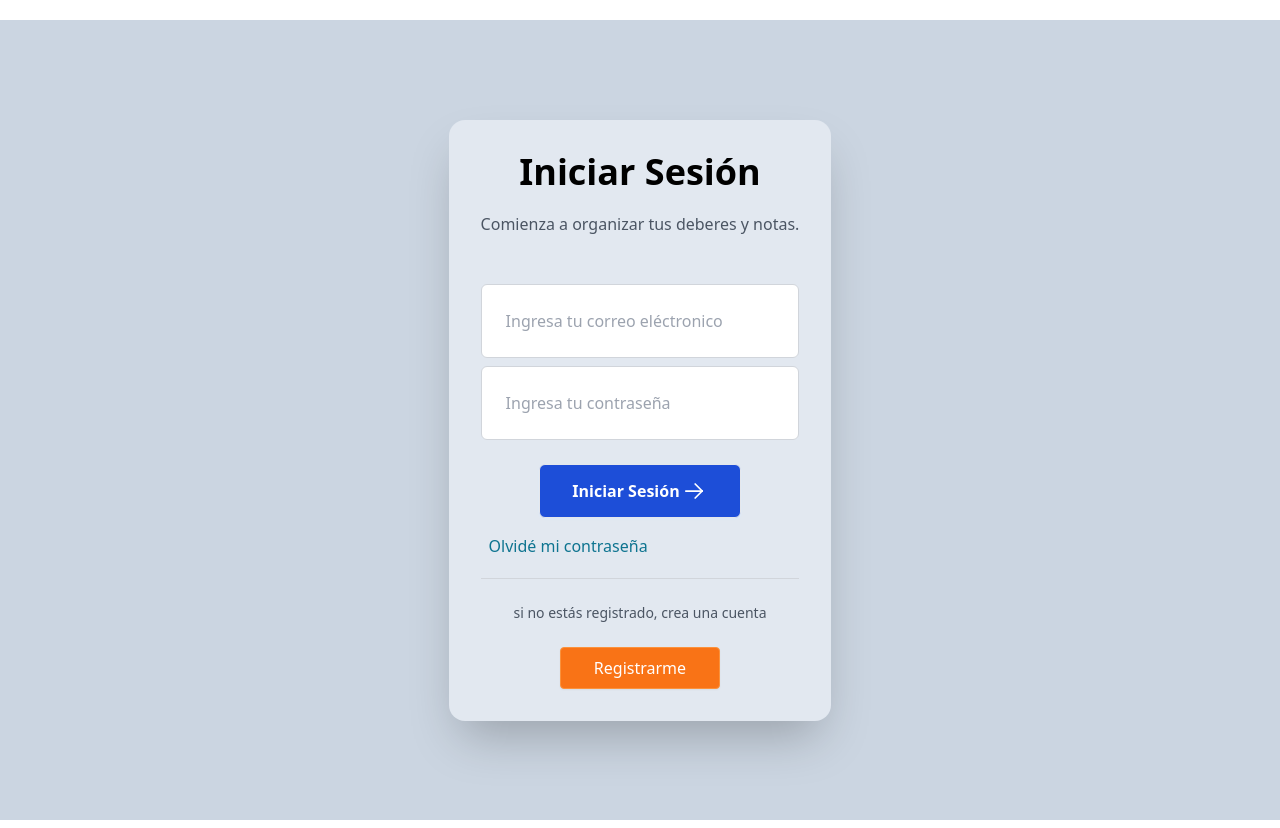
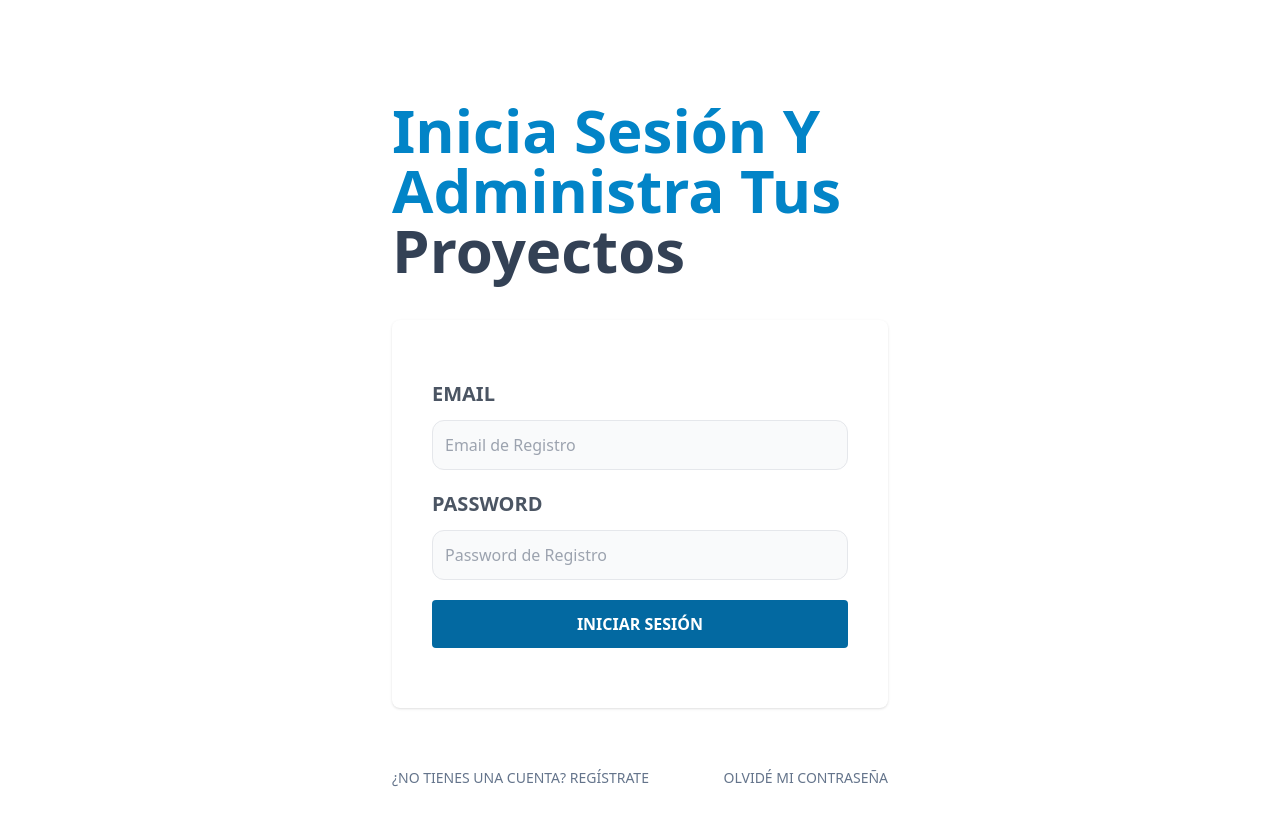
Before and after one commit to GOJAx64/frontend-virtual-whiteboard, a React (Vite) app: page / in a window 1280 px wide. Built offline with nearby package versions, Linux system fonts and the light colour scheme.

Commit message:
Creating pages for register, login, newPassword, forgotPassword, confirmAccount

```diff
--- a/index.html
+++ b/index.html
@@ -4,9 +4,9 @@
     <meta charset="UTF-8" />
     <link rel="icon" type="image/svg+xml" href="/vite.svg" />
     <meta name="viewport" content="width=device-width, initial-scale=1.0" />
-    <title>Vite + React</title>
+    <title>Pizarrón Virtual</title>
   </head>
-  <body>
+  <body class="bg-slate-100 min-h-screen">
     <div id="root"></div>
     <script type="module" src="/src/main.jsx"></script>
   </body>
--- a/layouts/AuthLayout.jsx
+++ /dev/null
@@ -1,14 +0,0 @@
-import { Outlet } from "react-router-dom";
-
-export const AuthLayout = () => {
-  return (
-    <>
-     {/* Styles does not work :( */}
-      <main className="container mx-auto mt-5 md:mt-20 p-5 md:flex md:justify-center">
-        <div className="md:w-2/3 lg:1/2 bg-red-700">
-          <Outlet />
-        </div>
-      </main>
-    </>
-  )
-}
--- /dev/null
+++ b/src/layouts/AuthLayout.jsx
@@ -0,0 +1,14 @@
+import { Outlet } from 'react-router-dom'
+const AuthLayout = () => {
+  return (
+    <>
+        <main className='container mx-auto mt-5 md:mt-20 p-5 md:flex md:justify-center'>
+            <div className='md:w-2/3 lg:w-2/5 '>
+                <Outlet />
+            </div>
+        </main>
+    </>
+  )
+}
+
+export default AuthLayout
--- a/src/pages/ConfirmAccount.jsx
+++ b/src/pages/ConfirmAccount.jsx
@@ -1,5 +1,10 @@
+
 export const ConfirmAccount = () => {
   return (
-    <div>ConfirmAccount</div>
+    <>
+        <h1 className="text-sky-600 font-black text-6xl capitalize">Confirma tu cuenta y Comienza a crear tus {''}
+            <span className="text-slate-700">proyectos</span>
+        </h1>
+    </>
   )
 }
--- a/src/pages/ForgotPassword.jsx
+++ b/src/pages/ForgotPassword.jsx
@@ -1,7 +1,48 @@
-import React from 'react'
+import { Link } from 'react-router-dom';
 
 export const ForgotPassword = () => {
-  return (
-    <div>ForgotPassword</div>
-  )
+
+    const handleSubmit = async e => {
+        e.preventDefault();
+        console.log('handleSubmit ForgotPassword')
+    }
+
+    return (
+        <>
+            <h1 className="text-sky-600 font-black text-6xl capitalize">Recupera tu acceso, reestablece tu {''}
+                <span className="text-slate-700">Contraseña</span>
+            </h1>
+
+            <form className="my-10 bg-slate-200 shadow rounded-lg px-10 py-5" onSubmit={ handleSubmit }>
+                <div className="my-5">
+                    <label className="uppercase text-gray-600 block text-xl font-bold" htmlFor="email">Email</label>
+                    <input
+                        id="email"
+                        type="email"
+                        placeholder="Email de Registro"
+                        className="w-full mt-3 p-3 border rounded-xl bg-gray-50"
+                        // value={email}
+                        // onChange={ e => setEmail(e.target.value)}
+                    />
+                </div>
+
+                <input
+                    type="submit"
+                    value="Enviar Instrucciones"
+                    className="bg-sky-700 mb-5 w-full py-3 text-white uppercase font-bold rounded hover:cursor-pointer hover:bg-sky-800 transition-colors"
+                />
+
+            </form>
+
+            <nav className="lg:flex lg:justify-between">
+                <Link className='block text-center my-5 text-slate-500 uppercase text-sm' to="/">
+                  ¿Ya tienes una cuenta? Inicia Sesión
+                </Link>
+                <Link className='block text-center my-5 text-slate-500 uppercase text-sm' to="/register">
+                  ¿No tienes una cuenta? Regístrate
+                </Link>
+            </nav>
+
+        </>
+    )
 }
--- a/src/pages/NewPassword.jsx
+++ b/src/pages/NewPassword.jsx
@@ -1,6 +1,36 @@
+export const NewPassword = () => {
 
-export const NewPassword = () => {
-  return (
-    <div>NewPassword</div>
-  )
+    const handleSubmit = async (e) => {
+        e.preventDefault();
+        console.log('handleSubmit NewPassword');
+    }
+
+    return (
+        <>
+            <h1 className="text-sky-600 font-black text-6xl capitalize">Reestablece tu Contraseña y no pierdas acceso a tus {''}
+                <span className="text-slate-700">Pizarrones Virtuales</span>
+            </h1>
+
+            <form className="my-10 bg-white shadow rounded-lg p-10" onSubmit={ handleSubmit }>
+
+                <div className="my-5">
+                    <label className="uppercase text-gray-600 block text-xl font-bold" htmlFor="password">Nuevo Password</label>
+                    <input
+                        id="password"
+                        type="password"
+                        placeholder="Escribe tu Nuevo Password"
+                        className="w-full mt-3 p-3 border rounded-xl bg-gray-50"
+                        // value={password}
+                        // onChange={e => setPassword(e.target.value)}
+                    />
+                </div>
+                <input
+                    type="submit"
+                    value="Guardar Nuevo Password"
+                    className="bg-sky-700 mb-5 w-full py-3 text-white uppercase font-bold rounded hover:cursor-pointer hover:bg-sky-800 transition-colors"
+                />
+
+            </form>
+        </>
+    )
 }
--- a/src/pages/Register.jsx
+++ b/src/pages/Register.jsx
@@ -1,5 +1,86 @@
+import { Link } from 'react-router-dom'
+
 export const Register = () => {
-  return (
-    <div>Register</div>
-  )
+    const handleSubmit = async e => {
+        e.preventDefault();
+        console.log('En handleSubmit Register');
+    }
+
+    return (
+      <>
+          <h1 className="text-sky-600 font-black text-6xl capitalize">Crea tu Cuenta y Administra tus {''}
+              <span className="text-slate-700">Pizarrones Virtuales</span>
+          </h1>
+
+          <form className="my-10 bg-white shadow rounded-lg p-10" onSubmit={handleSubmit} >
+              <div className="my-5">
+                  <label className="uppercase text-gray-600 block text-xl font-bold" htmlFor="nombre">Nombre</label>
+                  <input
+                      id="nombre"
+                      type="text"
+                      placeholder="Tu Nombre"
+                      className="w-full mt-3 p-3 border rounded-xl bg-gray-50"
+                      // value={nombre}
+                      // onChange={e => setNombre(e.target.value)}
+                  />
+              </div>
+
+              <div className="my-5">
+                  <label className="uppercase text-gray-600 block text-xl font-bold" htmlFor="email">Email</label>
+                  <input
+                      id="email"
+                      type="email"
+                      placeholder="Email de Registro"
+                      className="w-full mt-3 p-3 border rounded-xl bg-gray-50"
+                      // value={email}
+                      // onChange={e => setEmail(e.target.value)}
+                  />
+              </div>
+
+              <div className="my-5">
+                  <label
+                      className="uppercase text-gray-600 block text-xl font-bold"
+                      htmlFor="password"
+                  >Password</label>
+                  <input
+                      id="password"
+                      type="password"
+                      placeholder="Password de Registro"
+                      className="w-full mt-3 p-3 border rounded-xl bg-gray-50"
+                      // value={password}
+                      // onChange={e => setPassword(e.target.value)}
+                  />
+              </div>
+
+              <div className="my-5">
+                  <label className="uppercase text-gray-600 block text-xl font-bold" htmlFor="password2">Repetir Contraseña</label>
+                  <input
+                      id="password2"
+                      type="password"
+                      placeholder="Repetir tu Password"
+                      className="w-full mt-3 p-3 border rounded-xl bg-gray-50"
+                      // value={repetirPassword}
+                      // onChange={e => setRepetirPassword(e.target.value)}
+                  />
+              </div>
+
+              <input
+                  type="submit"
+                  value="Crear Cuenta"
+                  className="bg-sky-700 mb-5 w-full py-3 text-white uppercase font-bold rounded hover:cursor-pointer hover:bg-sky-800 transition-colors"
+              />
+
+          </form>
+
+          <nav className="lg:flex lg:justify-between">
+              <Link className='block text-center my-5 text-slate-500 uppercase text-sm' to="/">
+                ¿Ya tienes una cuenta? Inicia Sesión
+              </Link>
+              <Link className='block text-center my-5 text-slate-500 uppercase text-sm' to="/forgot_password">
+                Olvide Mi Password
+              </Link>
+          </nav>
+
+      </>
+    )
 }
--- a/src/pages/login.jsx
+++ b/src/pages/login.jsx
@@ -1,68 +1,59 @@
-import { NavLink } from "react-router-dom";
+import { Link } from 'react-router-dom';
 
 export const Login = () => {
 
-    const handleSubmit = () => {
-        console.log("Handle Submit");
-    };
+    const handleSubmit = async e => {
+        e.preventDefault();
+        console.log("En handleSubmit ")
+    }
 
     return (
-    <div className="flex items-center justify-center min-h-screen bg-slate-300">
-        {/* Card Container */}
-        <div className=" flex flex-col m-6 space-y-10 bg-slate-200 shadow-2xl rounded-2xl md:flex-row md:space-y-0 md:m-0">
-            {/* Left Side  */}
-            <form className="p-6 md:px-8 md:py-8" onSubmit={ handleSubmit }>
-                {/*  Top Content  */}
-                <h2 className="mb-5 text-4xl font-bold text-center">Iniciar Sesión</h2>
-                <p className="max-w-sm mb-12 font-sans text-center font-light text-gray-600">
-                    Comienza a organizar tus deberes y notas.
-                </p>
+        <>
+            <h1 className="text-sky-600 font-black text-6xl capitalize">Inicia sesión y administra tus {''}
+                <span className="text-slate-700">proyectos</span>
+            </h1>
 
+
+            <form className="my-10 bg-white shadow rounded-lg p-10" onSubmit={ handleSubmit } >
+                <div className="my-5">
+                    <label className="uppercase text-gray-600 block text-xl font-bold" htmlFor="email">Email</label>
                     <input
-                    type="text"
-                    className="block w-full p-6 border border-gray-300 rounded-md placeholder:font-sans placeholder:font-light"
-                    placeholder="Ingresa tu correo eléctronico"
+                        id="email"
+                        type="email"
+                        placeholder="Email de Registro"
+                        className="w-full mt-3 p-3 border rounded-xl bg-gray-50"
                         // value={ email }
                         // onChange={ e => setEmail(e.target.value)}
                     />
+                </div>
+                <div className="my-5">
+                    <label className="uppercase text-gray-600 block text-xl font-bold" htmlFor="password">Password</label>
                     <input
+                        id="password"
                         type="password"
-                    className="block w-full mt-2 p-6 border border-gray-300 rounded-md placeholder:font-sans placeholder:font-light"
-                    placeholder="Ingresa tu contraseña"
+                        placeholder="Password de Registro"
+                        className="w-full mt-3 p-3 border rounded-xl bg-gray-50"
                         // value={ password }
                         // onChange={ e => setPassword(e.target.value)}
                     />
-                {/* Middle Content */}
-                <div className="flex flex-col items-center justify-center mt-6 mb-4 space-y-6 md:flex-row md:space-y-0">
-                    <button type='submit' className="w-full md:w-auto flex justify-center items-center px-8 py-3 space-x-0 font-sans font-bold text-white rounded-md bg-blue-700 shadow-blue-100 hover:bg-opacity-90 shadow-sm hover:shadow-lg border transition hover:-translate-y-0.5 duration-150">
-                        <span>Iniciar Sesión</span>
-                        <svg xmlns="http://www.w3.org/2000/svg" className="w-7" viewBox="0 0 24 24" strokeWidth="1.5" stroke="#ffffff" fill="none" strokeLinecap="round" strokeLinejoin="round">
-                            <path stroke="none" d="M0 0h24v24H0z" fill="none" />
-                            <line x1="5" y1="12" x2="19" y2="12" />
-                            <line x1="13" y1="18" x2="19" y2="12" />
-                            <line x1="13" y1="6" x2="19" y2="12" />
-                        </svg>
-                    </button>
                 </div>
-                <NavLink to='/auth/forgot_password' className="font-thin mt-2 ml-2 text-cyan-700">
-                    Olvidé mi contraseña
-                </NavLink>
-                {/* Border */}
-                <div className="mt-5 border-b border-b-gray-300"></div>
-                {/* Bottom Content */}
-                <p className="py-6 text-sm font-thin text-center text-gray-600">
-                    si no estás registrado, crea una cuenta
-                </p>
-                {/* Bottom Buttons Container */}
-                <div className="flex flex-col space-x-0 justify-center space-y-6 md:flex-row md:space-x-4 md:space-y-0" >
-                    <NavLink to='/auth/register' className="flex items-center justify-center py-2 space-x-3 border border-orange-400 bg-orange-500 rounded shadow-sm hover:bg-opacity-100 hover:shadow-lg hover:-translate-y-0.5 transition duration-150 md:w-1/2">
-                        <span className="font-medium text-white">Registrarme</span>
-                    </NavLink>
-                </div>
+
+                <input
+                    type="submit"
+                    value="Iniciar Sesión"
+                    className="bg-sky-700 mb-5 w-full py-3 text-white uppercase font-bold rounded hover:cursor-pointer hover:bg-sky-800 transition-colors"
+                />
 
             </form>
 
-        </div>
-    </div>
+            <nav className="lg:flex lg:justify-between">
+                <Link className='block text-center my-5 text-slate-500 uppercase text-sm' to="/register">
+                    ¿No tienes una cuenta? Regístrate
+                </Link>
+                <Link className='block text-center my-5 text-slate-500 uppercase text-sm' to="/forgot_password">
+                    Olvidé mi contraseña
+                </Link>
+            </nav>
+    </>
   )
 }
```
Also changed, not shown: src/App.jsx (+13 -12 lines). Lines whose indentation alone changed are shown as unchanged.
